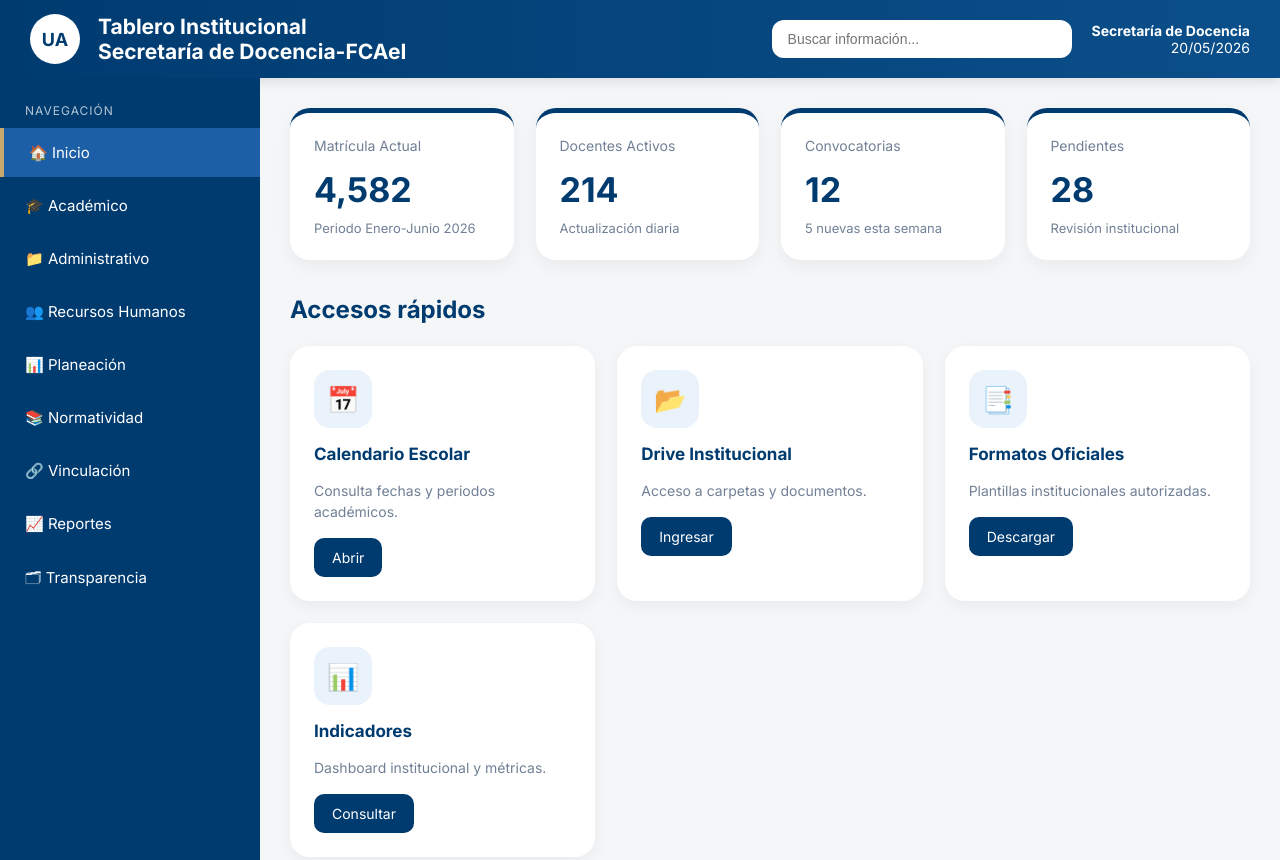
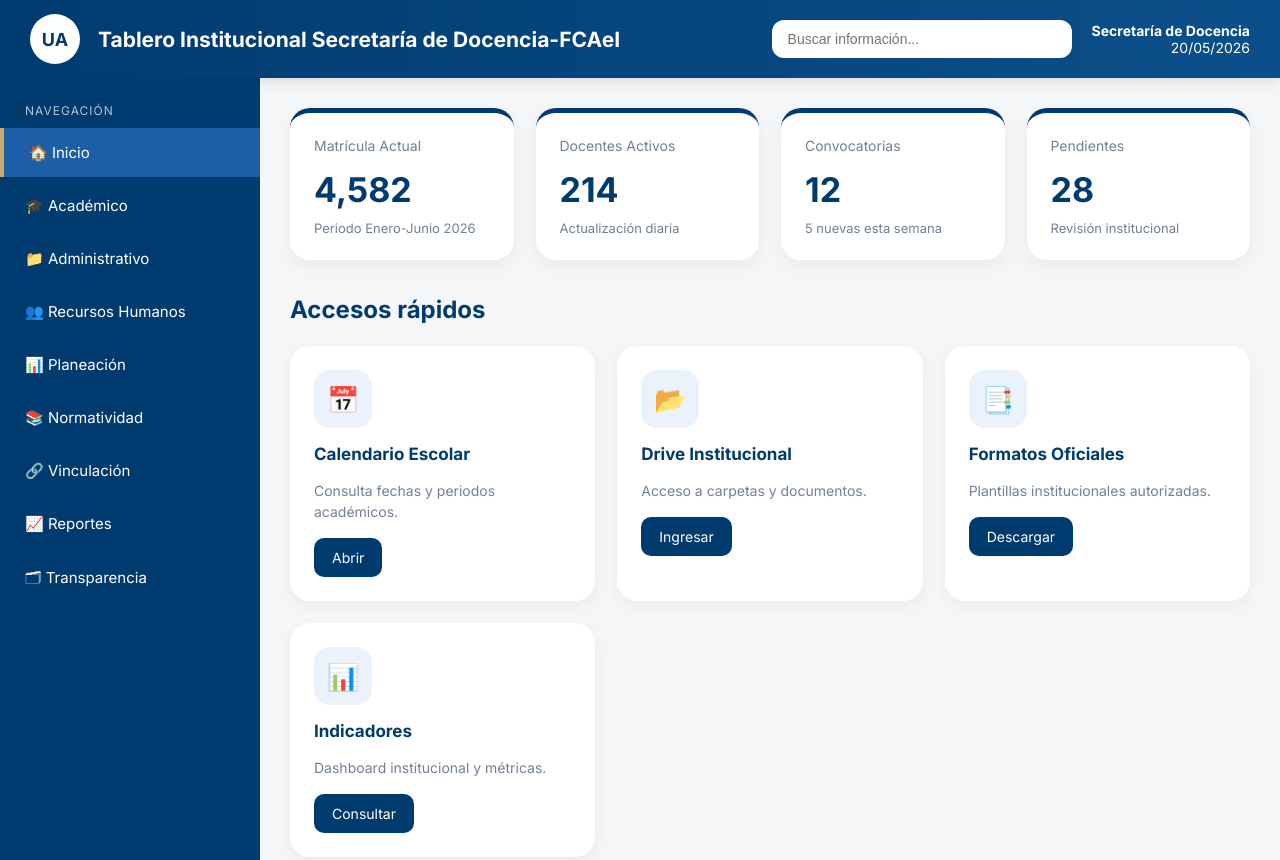
Before and after one commit to docenciafcaei/tableroDocencia, a plain HTML site: page index.html in a window 1280 px wide. Shown: the top 860 px of the page. Drawn offline with Linux system fonts and the light colour scheme.

Commit message:
Update index.html

```diff
--- a/index.html
+++ b/index.html
@@ -487,8 +487,7 @@ body{
         </div>
 
         <div class="header-title">
-            <h1>Tablero Institucional</h1>
-            <h1>Secretaría de Docencia-FCAeI</h1>
+            <h1>Tablero Institucional Secretaría de Docencia-FCAeI</h1>
         </div>
 
     </div>
```
